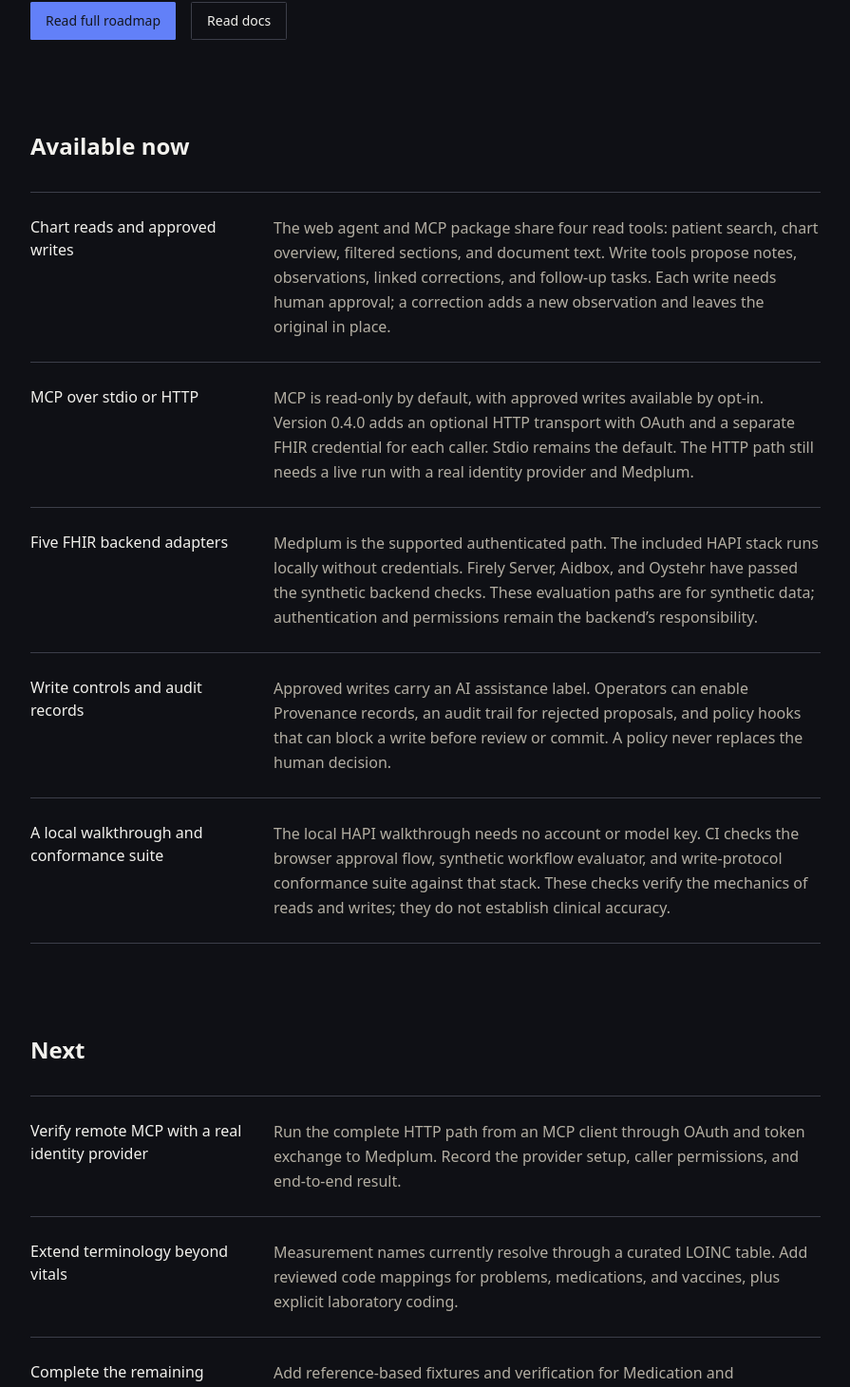
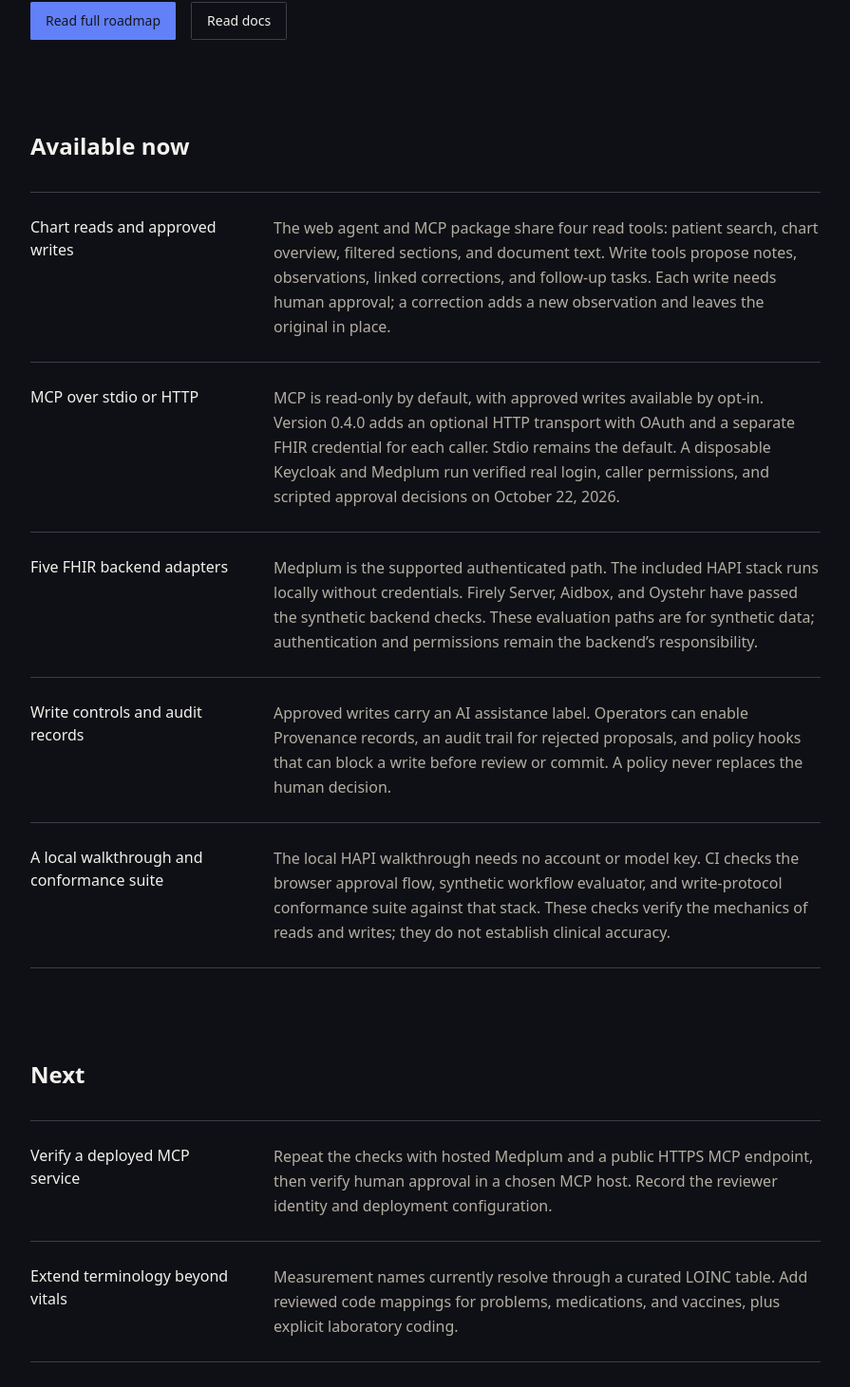
Before and after one commit to cbetz/last-ehr, a Next.js app: page /roadmap in a window 1280 px wide. Shown: the part 451-1912 px from the top of the page at 95% size, without its empty margins (192-1087 px from the left). Built offline with nearby package versions, Linux system fonts and the light colour scheme.

Commit message:
Record passing real-IdP evaluation and update verification boundaries
Signed-off-by: cbetz <scrapdog@gmail.com>

```diff
--- a/app/roadmap/page.tsx
+++ b/app/roadmap/page.tsx
@@ -27,7 +27,7 @@
   {
     title: "MCP over stdio or HTTP",
     description:
-      "MCP is read-only by default, with approved writes available by opt-in. Version 0.4.0 adds an optional HTTP transport with OAuth and a separate FHIR credential for each caller. Stdio remains the default. The HTTP path still needs a live run with a real identity provider and Medplum.",
+      "MCP is read-only by default, with approved writes available by opt-in. Version 0.4.0 adds an optional HTTP transport with OAuth and a separate FHIR credential for each caller. Stdio remains the default. A disposable Keycloak and Medplum run verified real login, caller permissions, and scripted approval decisions on October 22, 2026.",
   },
   {
     title: "Five FHIR backend adapters",
@@ -48,9 +48,9 @@
 
 const next = [
   {
-    title: "Verify remote MCP with a real identity provider",
+    title: "Verify a deployed MCP service",
     description:
-      "Run the complete HTTP path from an MCP client through OAuth and token exchange to Medplum. Record the provider setup, caller permissions, and end-to-end result.",
+      "Repeat the checks with hosted Medplum and a public HTTPS MCP endpoint, then verify human approval in a chosen MCP host. Record the reviewer identity and deployment configuration.",
   },
   {
     title: "Extend terminology beyond vitals",
```
Also changed, not shown: 8 other files (tests, documents, lock files or other folders).
